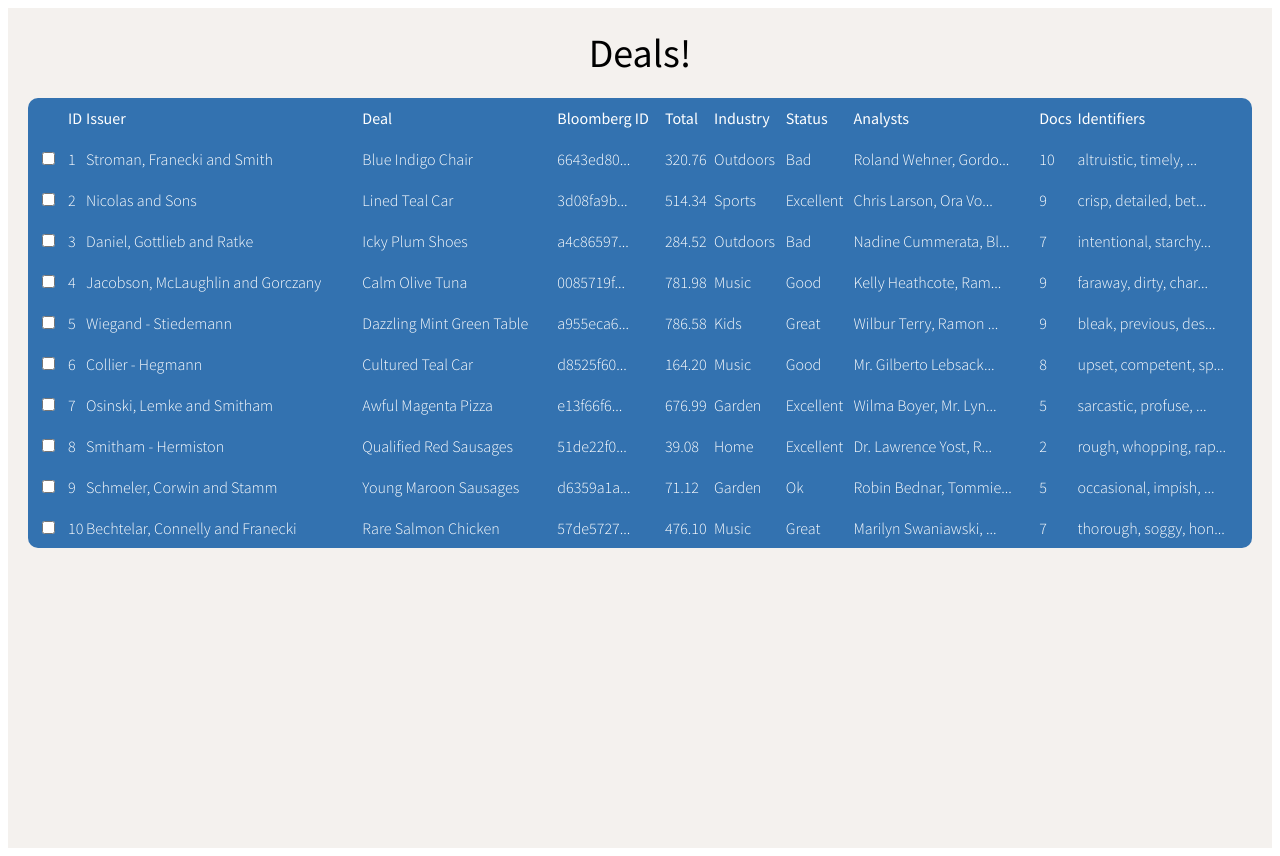
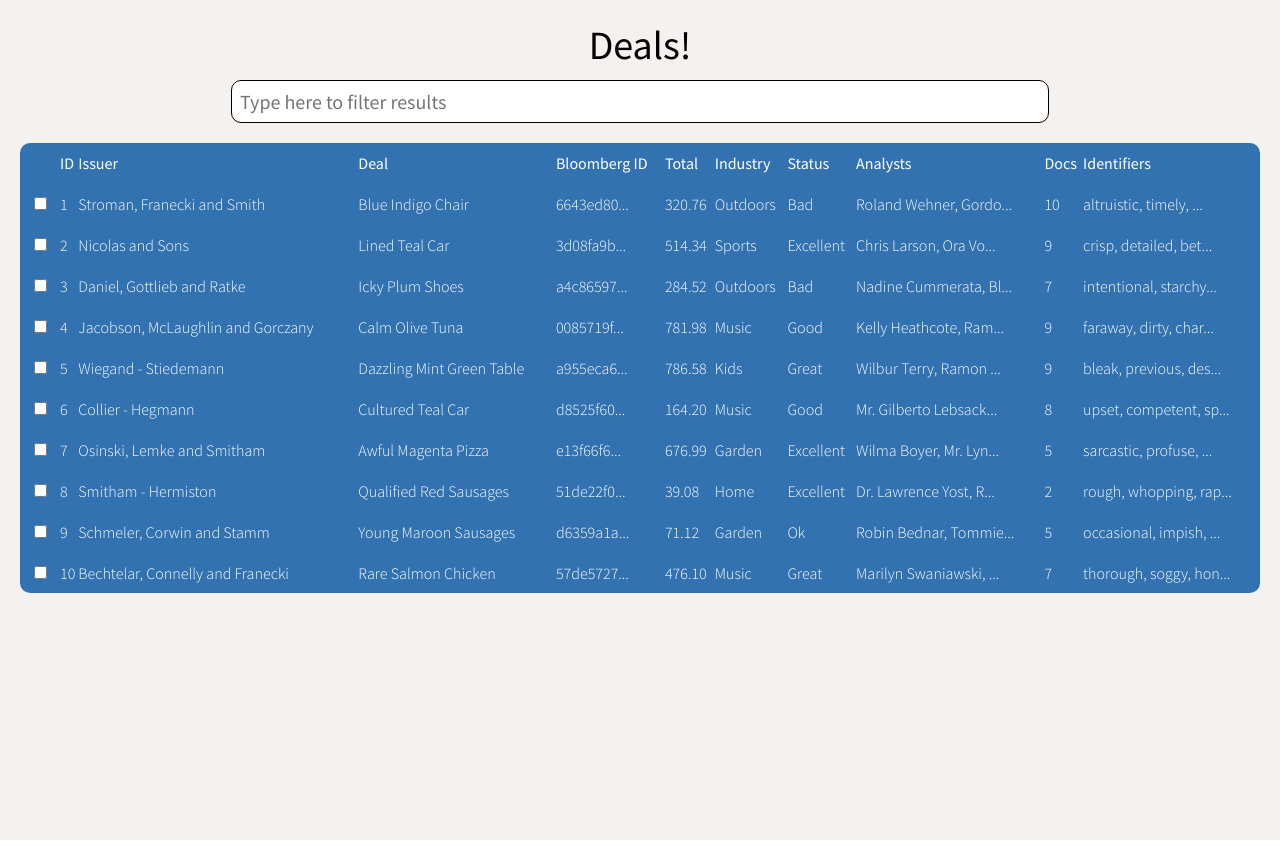
Before and after one commit to davebaumgartner/deals, a Vue app: page / in a window 1280 px wide. Built offline with nearby package versions, Linux system fonts and the light colour scheme.

Commit message:
Add FilterTextInput component

```diff
--- /dev/null
+++ b/src/components/FilterTextInput.vue
@@ -0,0 +1,38 @@
+<script setup lang="ts">
+interface Props {
+  modelValue: string;
+}
+
+defineProps<Props>();
+defineEmits(["update:modelValue"]);
+</script>
+
+<template>
+  <div class="input-text-filter-container">
+    <input
+      class="filter-text-input"
+      type="text"
+      :value="modelValue"
+      @input="(e: Event) => $emit('update:modelValue', (e.target as HTMLInputElement).value)"
+      placeholder="Type here to filter results"
+    />
+  </div>
+</template>
+
+<style lang="scss">
+.input-text-filter-container {
+  display: flex;
+  justify-content: center;
+  width: 100%;
+  margin-bottom: 10px;
+
+  .filter-text-input {
+    width: 100%;
+    max-width: 800px;
+    padding: 8px;
+    font-size: 20px;
+    border-radius: 10px;
+    border: 1px solid black;
+  }
+}
+</style>
--- a/src/views/DealsView.vue
+++ b/src/views/DealsView.vue
@@ -1,6 +1,7 @@
 <script setup lang="ts">
 import DetailPane from "@/components/DetailPane.vue";
 import DynamicTable from "@/components/DynamicTable.vue";
+import FilterTextInput from "@/components/FilterTextInput.vue";
 import type { TableModel } from "@/types";
 import { computed, ref } from "vue";
 
@@ -11,6 +12,7 @@ interface Props<T> {
 const props = defineProps<Props<any>>();
 
 const selectedRows = ref<number[]>([]);
+const filterText = ref<string>("");
 
 // handles selection and deselection of rows
 const handleRowClick = (id: number) => {
@@ -32,6 +34,7 @@ const columnKeysAndLabels = computed(() =>
 <template>
   <main class="main">
     <div class="headline">Deals!</div>
+    <FilterTextInput v-model="filterText" />
     <div class="grid-container">
       <DynamicTable
         @handleRowClick="handleRowClick"
```
Also changed, not shown: 1 other file (tests, documents, lock files or other folders).
